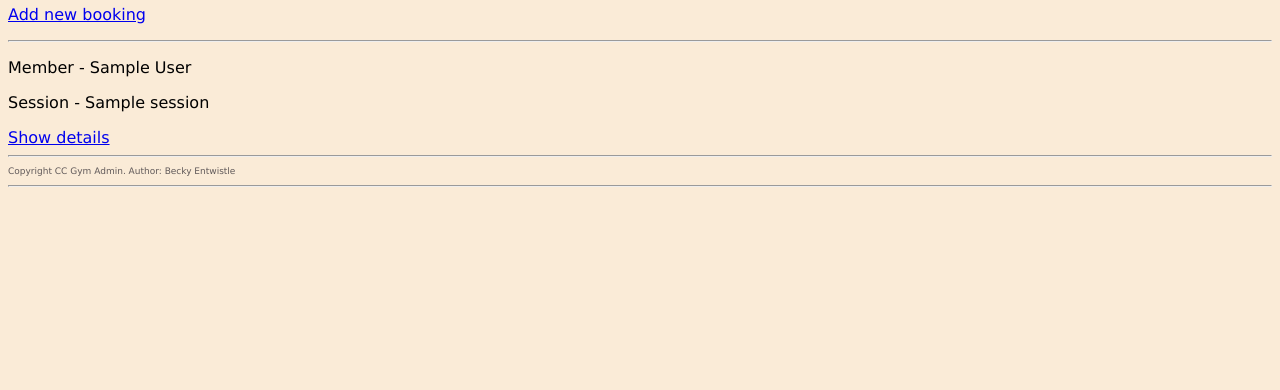
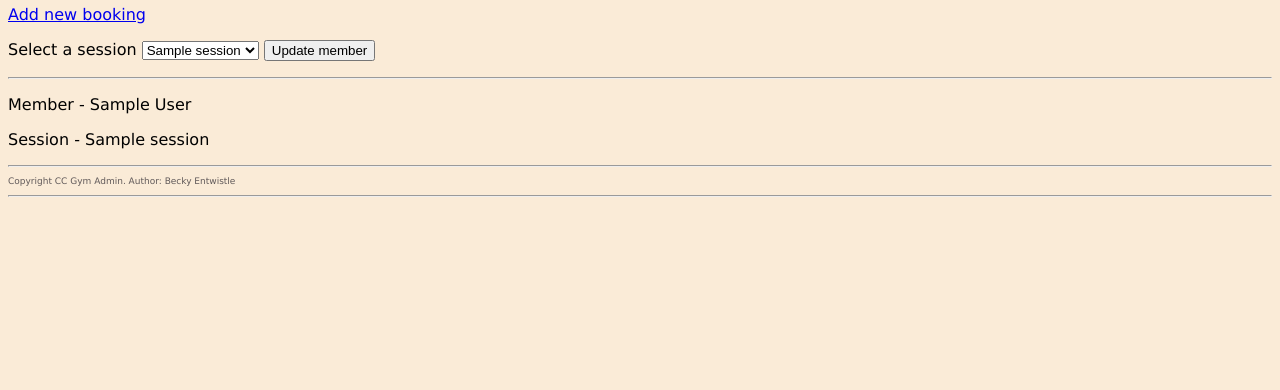
Before and after one commit to bjentwistle/Gym_members_project, a Flask app: page /bookings in a window 1280 px wide. Shown: the part 410-800 px from the top of the page. Run offline with Flask 3, Linux system fonts and the light colour scheme; a database or web service that is not in the repository returns one stand-in record (values such as "Sample title"); some libraries are stand-ins or nearby versions.

Commit message:
trying to get bookings to work

```diff
--- a/project_code/controllers/bookings_controller.py
+++ b/project_code/controllers/bookings_controller.py
@@ -11,7 +11,8 @@ bookings_blueprint = Blueprint("bookings", __name__)
 @bookings_blueprint.route("/bookings")
 def show_all_bookings():
     bookings = booking_repo.select_all()
-    return render_template("/bookings/bookings.jinja", bookings = bookings)
+    sessions = session_repo.select_all()
+    return render_template("/bookings/bookings.jinja", bookings = bookings, sessions= sessions)
 
 @bookings_blueprint.route("/bookings/new")
 def add_session():
@@ -23,16 +24,18 @@ def add_session():
 def submit_new_booking():
     session_id = request.form['session_id']
     member_id = request.form['member_id']
-    premium_member = 'premium_member' in request.form
 
     member = member_repo.select(member_id)
-    print(member)
+
     session = session_repo.select(session_id)
-    print(session)
-    if premium_member == session.premium_session:
+    booking_repo.save(member, session)
+    return redirect("/bookings")
 
-        booking_repo.save(member, session)
-        return redirect("/bookings")
-    else:
+#to view all the bookings for one session
+@bookings_blueprint.route("/bookings/<id>/booked_members")
+def view_session_bookings(id):
 
-        return redirect("/bookings/new")
+    results = booking_repo.view_session(id)
+    session=session_repo.select(id)
+
+    return render_template("/bookings/booked_members.jinja", bookings = results, session = session)
--- a/project_code/db/gym_emulator.sql
+++ b/project_code/db/gym_emulator.sql
@@ -15,8 +15,7 @@ CREATE TABLE sessions (
     id SERIAL PRIMARY KEY,
     name VARCHAR(255),
     duration INT,
-    premium_session BOOLEAN,
-    capacity INT
+    premium_session BOOLEAN
 
 );
 
--- a/project_code/repositories/booking_repo.py
+++ b/project_code/repositories/booking_repo.py
@@ -36,7 +36,7 @@ def select_all():
     bookings = []
     sql = "SELECT * FROM bookings"
     results = run_sql(sql)
-    print("Here are your resulst:", results)
+    # print("Here are your resulst:", results)
 
     for row in results:
         member_id = row['members_id']
@@ -54,8 +54,14 @@ def delete_all_bookings():
 
 #???
 #Show all members in one booking
-def show_all_members_for_booking(id):
-    sql = "SELECT members.first_name, members.last_name  FROM members  INNER JOIN bookings   ON member.id = booking.member_id WHERE session_id = %s"
+def view_session(id):
+    members = []
+    sql = "SELECT members.first_name, members.last_name FROM members INNER JOIN bookings ON members.id = bookings.members_id WHERE sessions_id = %s"
     values = id
     results = run_sql(sql, values)
-    return results
+    for row in results:
+        member_name = (row['first_name'], row["last_name"])
+
+        members.append(member_name)
+        print(members)
+    return members
--- a/project_code/repositories/member_repo.py
+++ b/project_code/repositories/member_repo.py
@@ -34,13 +34,12 @@ def select_all():
             members.append(member)
     return members
 
+def update(member):
+    sql = "UPDATE members SET (first_name, last_name, postcode, premium_member) = (%s, %s, %s, %s) WHERE id = %s"
+    values = [member.first_name, member.last_name, member.postcode, member.premium_member, member.id]
+    run_sql(sql, values)
+
 #Delete all rows from the members table - used for tesing purposes only
 def delete_all():
     sql = "DELETE FROM members"
     run_sql(sql)
-
-
-def update(member):
-    sql = "UPDATE members SET (first_name, last_name, postcode, premium_member) = (%s, %s, %s) WHERE id = %s"
-    values = [member.first_name, member.last_name, member.postcode, member.premium_member, member.id]
-    run_sql(sql, values)
--- a/project_code/repositories/session_repo.py
+++ b/project_code/repositories/session_repo.py
@@ -39,7 +39,7 @@ def update(session):
     values = [session.name, session.duration, session.premium_session, session.id]
     run_sql(sql, values)
 
-#Delete all rows from the members table - used for tesing purposes only
+#Delete all rows from the sessions table - used for tesing purposes only
 def delete_all():
     sql = "DELETE FROM sessions"
     run_sql(sql)
--- a/project_code/templates/bookings/bookings.jinja
+++ b/project_code/templates/bookings/bookings.jinja
@@ -2,6 +2,8 @@
 
 
 {% block content %}
+<form action="/bookings/{{session.id}}/booked_members" method="get">
+
 <div class = top-border>
     <div class="centered"><strong>CC Gym Admin</strong></div>
     <img src="{{ url_for('static', filename='feet_weight_unsplash.jpg') }}" alt = "feet and round weight" style='width:100%;'>
@@ -9,6 +11,17 @@
 <hr>
 <p></p>
 <a href = "bookings/new" > Add new booking</a>
+<p>
+    <label class = label for="session">Select a session</label>
+        <select name="session" id="session">
+            {% for session in sessions%}
+                <option value = "{{ session.id}}" >{{ session.name}} </option>
+            {% endfor %}
+        </select>
+    <button type="submit">Update member</button>
+        {# <input class = view_session_bookings type="submit" value="View Session Bookings" style="font-weight: bold;"> #}
+    </form>
+</p>
 <p></p>
 <hr>
 
@@ -18,19 +31,10 @@
 <div class = "booking">
 <p> Member - {{ booking.member.first_name}} {{ booking.member.last_name}} </p>
 <p> Session -  {{ booking.session.name }} </p>
-{# <p> Premium Session? -
-        {% if session.premium_session == True %}
-            Yes
-        {% else %}
-            <i> No </i>
-        {% endif %}
-</p> #}
+
 </p>
 </p>
-{# May wish to put in a day and time here #}
-<a href = "/booking/{{ booking.id }}" > Show details </a>
 <hr>
-
 </div>
 
 {% endfor %}
--- a/project_code/templates/bookings/new.jinja
+++ b/project_code/templates/bookings/new.jinja
@@ -19,9 +19,9 @@
             {% endfor %}
         </select>
 
-    <label class = label for="permium_member">Premium member?</label>
-    <input type="checkbox" name="premium_member" id="premium_member" >
-
+    {# <label class = label for="permium_member">Premium member?</label>
+    <input type="checkbox" name="premium_member" id="premium_member"  > #}
+{# value = "{{member.premium_member}}" #}
     <input class = add_session type="submit" value="Add Booking" style="font-weight: bold;">
     </form>
     </a>
--- a/project_code/templates/members/members.jinja
+++ b/project_code/templates/members/members.jinja
@@ -20,7 +20,7 @@
 <h3>Name - {{ member.first_name }} {{member.last_name}} </h3>
 <p> Postcode - {{ member.postcode }} </p>
 <p> Premium Member? -
-        {% if session.premium_session == True %}
+        {% if member.premium_member == True %}
             Yes
         {% else %}
             <i> No </i>
--- a/project_code/templates/members/single_member.jinja
+++ b/project_code/templates/members/single_member.jinja
@@ -9,7 +9,7 @@
         <h4>Last name - {{ member.last_name }}</h4>
         <p> Postcode - {{ member.postcode  }} </p>
         <p>Premium Member? -
-        {% if session.premium_session == True %}
+        {% if member.premium_member == True %}
             Yes
         {% else %}
             <i> No </i>
--- a/project_code/templates/sessions/edit.jinja
+++ b/project_code/templates/sessions/edit.jinja
@@ -14,7 +14,7 @@
 </div>
 
 <div>
-    <label for="premium_session">Premium_session </label>
+    <label for="premium_session">Premium session </label>
     <select id="premium_session" name="premium_session">
 
     <option value="true"
```
Also changed, not shown: project_code/templates/bookings/booked_members.jinja (added, +25 -0 lines), project_code/templates/bookings/single_booking.jinja (+27 -0 lines), project_code/templates/bookings/edit.jinja (deleted).
